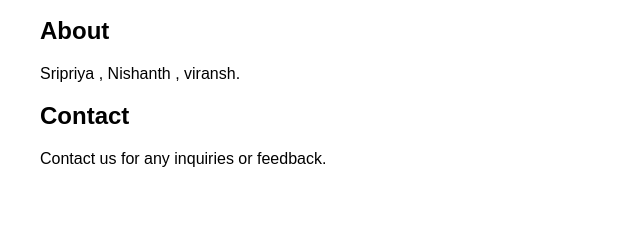
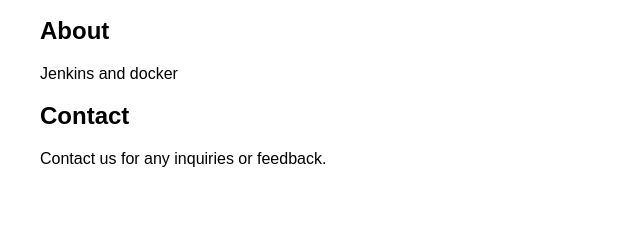
Before and after one commit to SUJANDEMO/Jenkins_Docker_repo, a plain HTML site: page index.html in a window 1280 px wide. Shown: the part 386-621 px from the top of the page, 0-640 px from the left. Drawn offline with Linux system fonts and the light colour scheme.

Commit message:
Update index.html

```diff
--- a/index.html
+++ b/index.html
@@ -61,7 +61,7 @@
         <p> THIS IS MY NEW WEBSITE IN DOCKER.</p>
 
         <h2 id="about">About</h2>
-        <p> Sripriya , Nishanth , viransh.</p>
+        <p> Jenkins and docker </p>
 
         <h2 id="contact">Contact</h2>
         <p>Contact us for any inquiries or feedback.</p>
```
